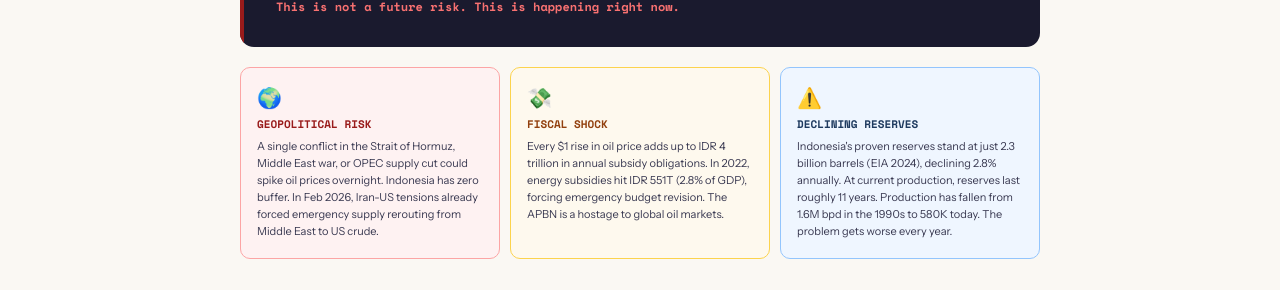
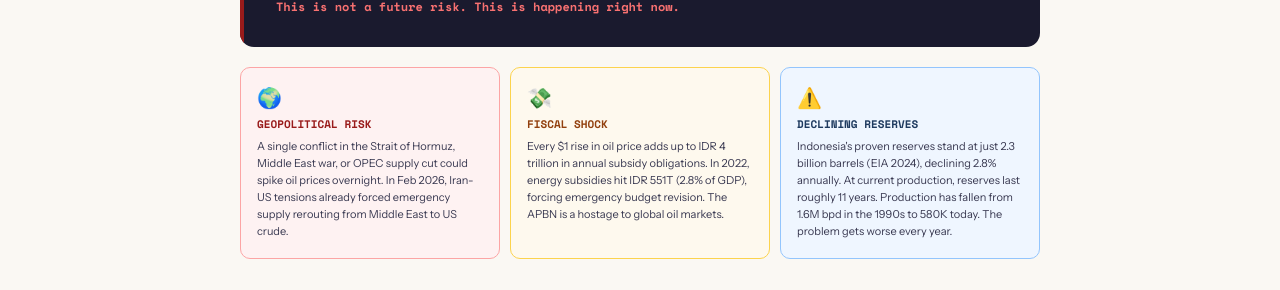
Before and after one commit to Gun1-dot/indonesia-macro-ev-sim, a React (Vite) app: page / in a window 1280 px wide. Shown: the part 1217-1507 px from the top of the page. Built offline with nearby package versions, Linux system fonts and the light colour scheme; a web font is replaced by a local one.

Commit message:
Remove zero buffer phrase

```diff
--- a/src/App.jsx
+++ b/src/App.jsx
@@ -434,7 +434,7 @@ export default function App() {
           <div style={{ padding: "18px 16px", borderRadius: 10, background: "#fef2f2", border: "1px solid #fca5a5" }}>
             <div style={{ fontSize: 20, marginBottom: 6 }}>{"\uD83C\uDF0D"}</div>
             <div style={{ fontSize: 11, fontWeight: 700, color: "#991b1b", marginBottom: 6, fontFamily: T.mon }}>GEOPOLITICAL RISK</div>
-            <div style={{ fontSize: 11, color: T.ink2, lineHeight: 1.55 }}>A single conflict in the Strait of Hormuz, Middle East war, or OPEC supply cut could spike oil prices overnight. Indonesia has zero buffer. In Feb 2026, Iran-US tensions already forced emergency supply rerouting from Middle East to US crude.</div>
+            <div style={{ fontSize: 11, color: T.ink2, lineHeight: 1.55 }}>A single conflict in the Strait of Hormuz, Middle East war, or OPEC supply cut could spike oil prices overnight. In Feb 2026, Iran-US tensions already forced emergency supply rerouting from Middle East to US crude.</div>
           </div>
           <div style={{ padding: "18px 16px", borderRadius: 10, background: "#fef9ee", border: "1px solid #fcd34d" }}>
             <div style={{ fontSize: 20, marginBottom: 6 }}>{"\uD83D\uDCB8"}</div>
```
